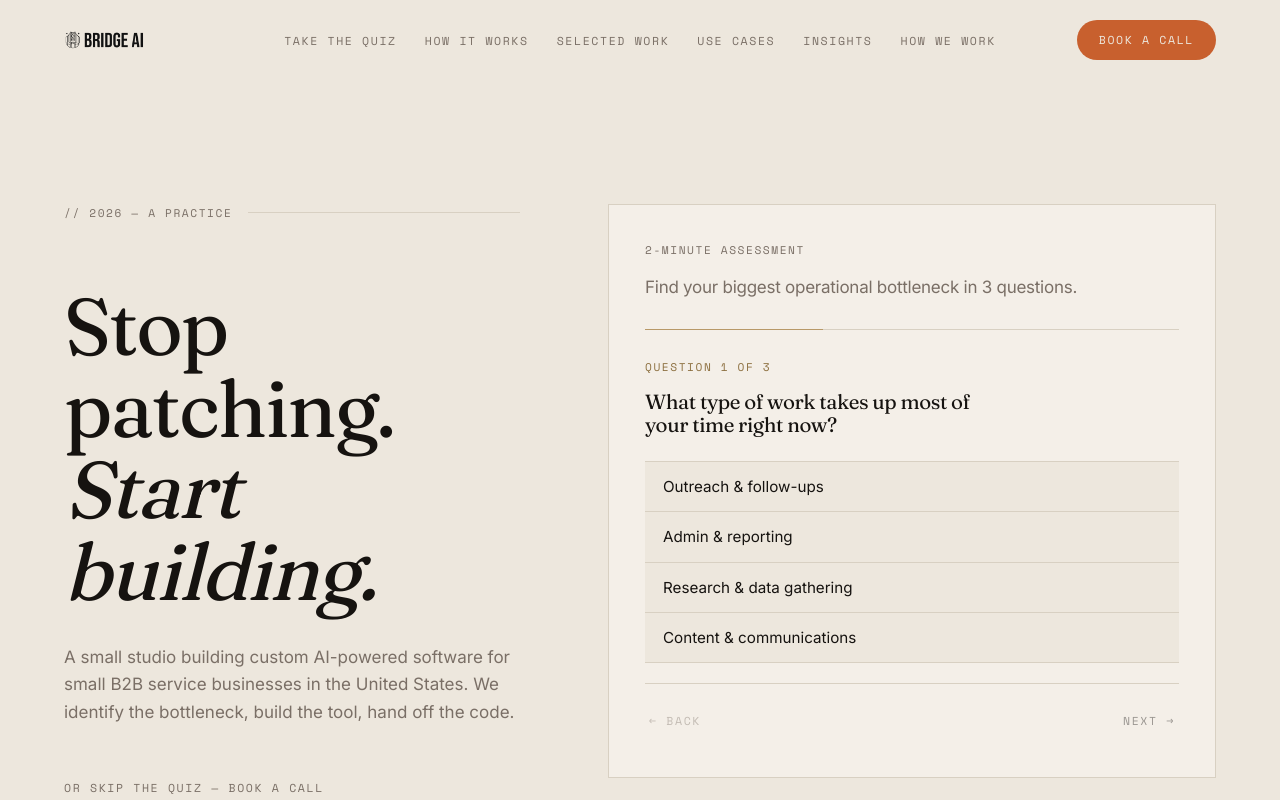
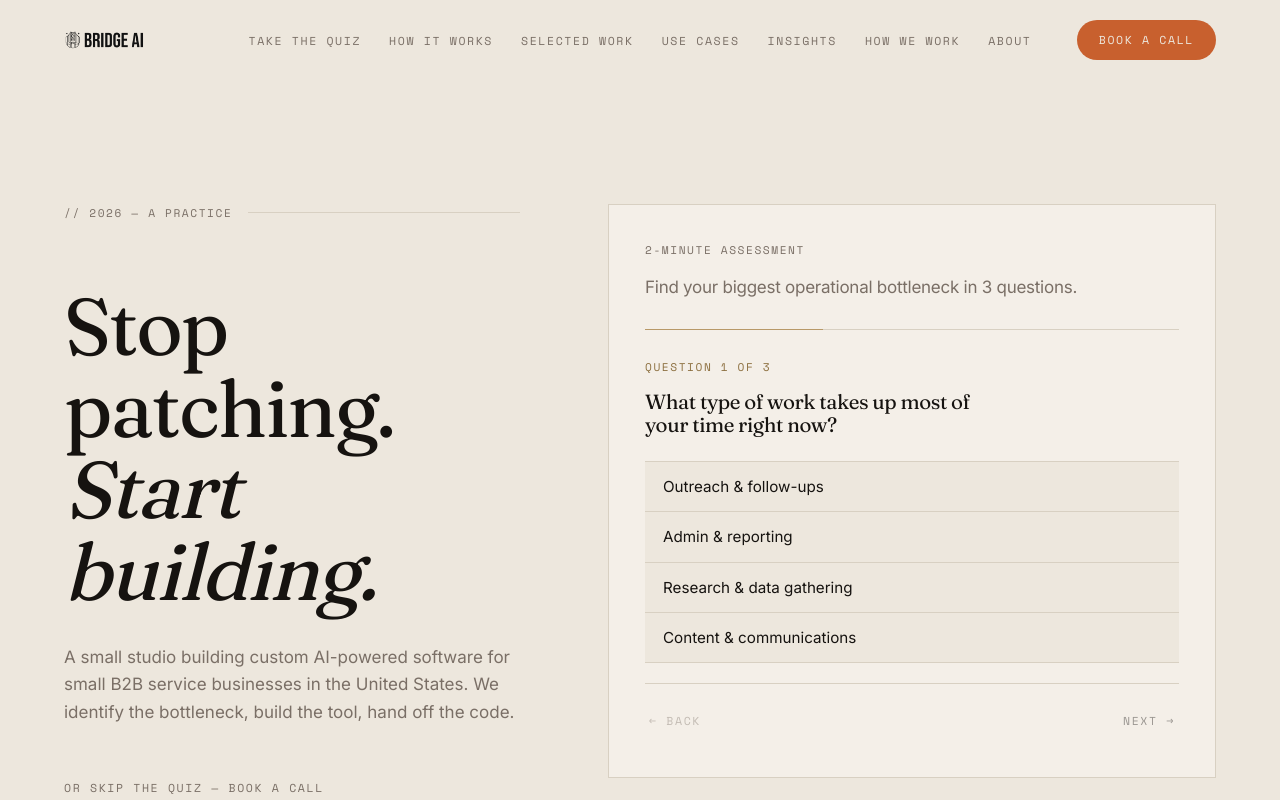
Before and after one commit to privateKerr21/Bridge-AI-Solutions, a Next.js app in the folder bridge-site/: page / in a window 1280 px wide. Shown: the top 800 px of the page. Built offline with nearby package versions, Linux system fonts and the light colour scheme.

Commit message:
feat: surface /about in nav and footer
Now linked from primary navigation and footer so the page is discoverable
beyond the sitemap and article schema references.

```diff
--- a/bridge-site/components/Footer.tsx
+++ b/bridge-site/components/Footer.tsx
@@ -5,6 +5,7 @@ const links = [
   { href: "/use-cases", label: "Use cases" },
   { href: "/insights", label: "Insights" },
   { href: "/pricing", label: "How we work" },
+  { href: "/about", label: "About" },
   { href: "/#quiz", label: "Take the quiz" },
   { href: "https://calendly.com/h-kerr711/30min", label: "Book a discovery call" },
 ];
--- a/bridge-site/components/Nav.tsx
+++ b/bridge-site/components/Nav.tsx
@@ -12,6 +12,7 @@ const links = [
   { href: "/use-cases", label: "Use cases" },
   { href: "/insights", label: "Insights" },
   { href: "/pricing", label: "How we work" },
+  { href: "/about", label: "About" },
 ];
 
 export default function Nav() {
```
